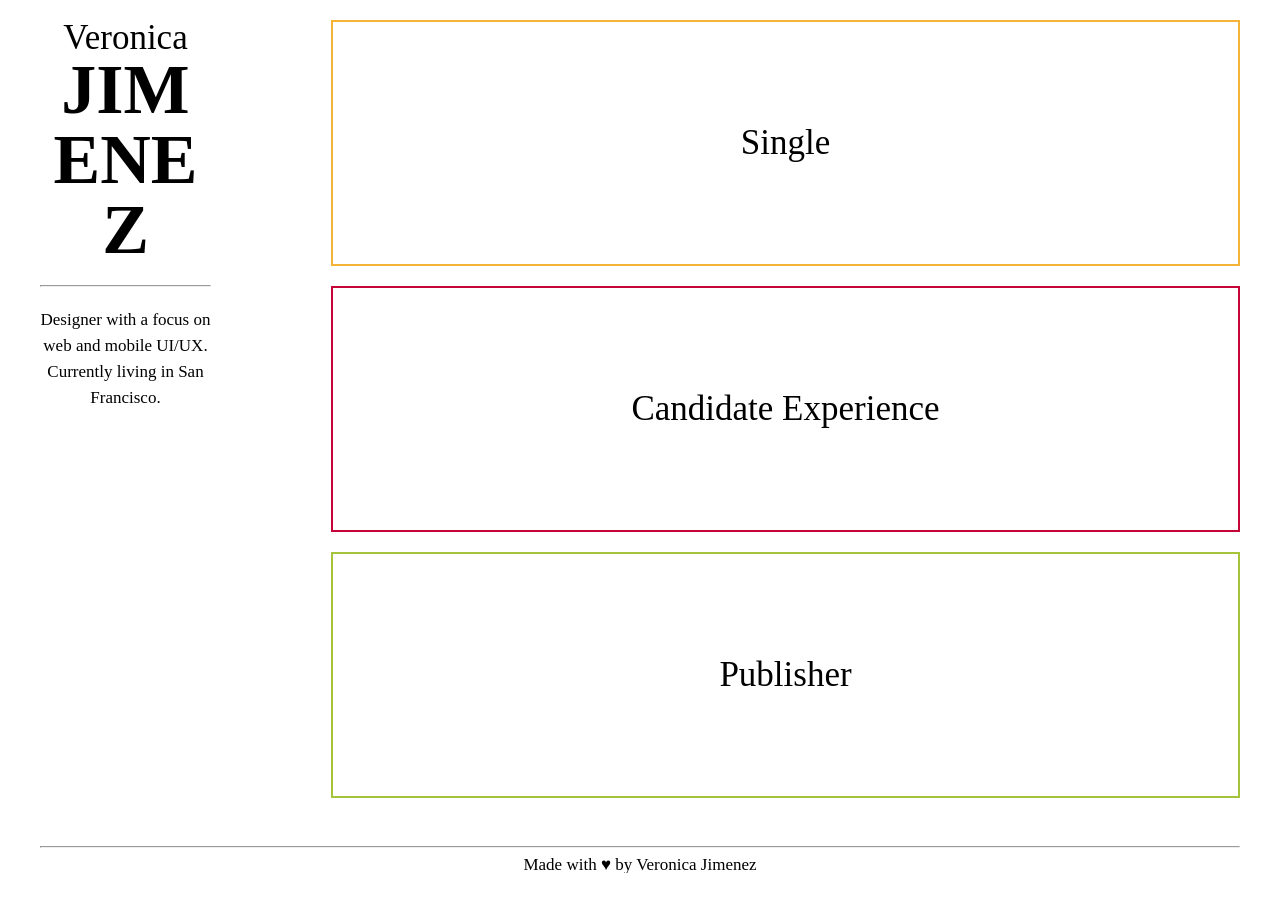
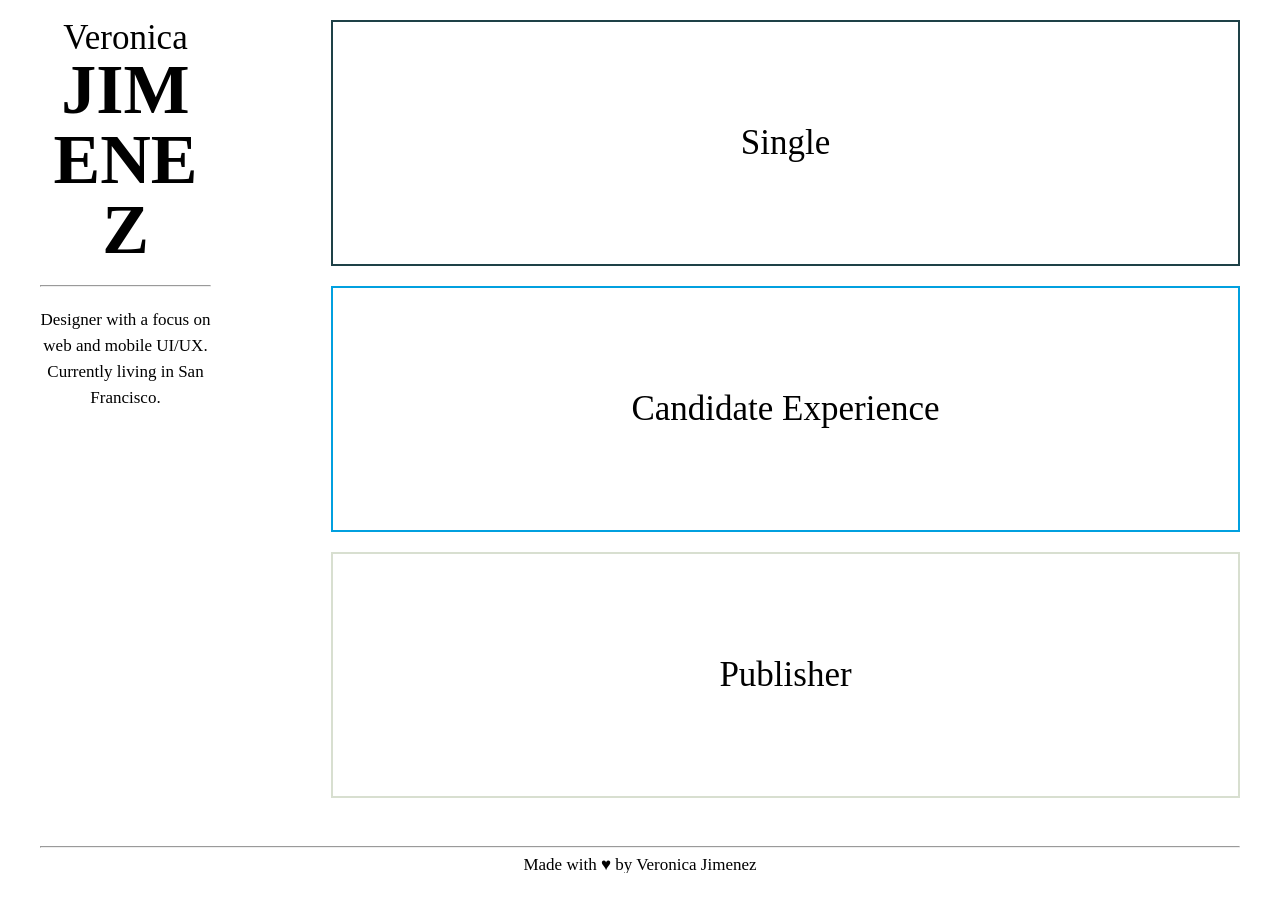
Before and after one commit to vnikajimenez/vnikajimenez.github.com, a Jekyll site: the page built from index.html, in a window 1280 px wide. Built offline with Jekyll 4.4.1, drawn with Linux system fonts in a browser that asks for light colours; nearby versions of some CDN libraries.

Commit message:
update colors

```diff
--- a/_sass/_variables.scss
+++ b/_sass/_variables.scss
@@ -5,9 +5,9 @@ $highlight-font:"effra";
 $piece-border: 2px;
 
 // Portfolio piece colors
-$single: #F5B439;
-$candidate-experience: #C50439;
-$publisher: #A5C439;
+$single: #1E4147;
+$candidate-experience: #01A0DF;
+$publisher: #D8DFD0;
 
 
 
```
Also changed, not shown: _data/portfolio.json (+3 -6 lines), 7 other files.
